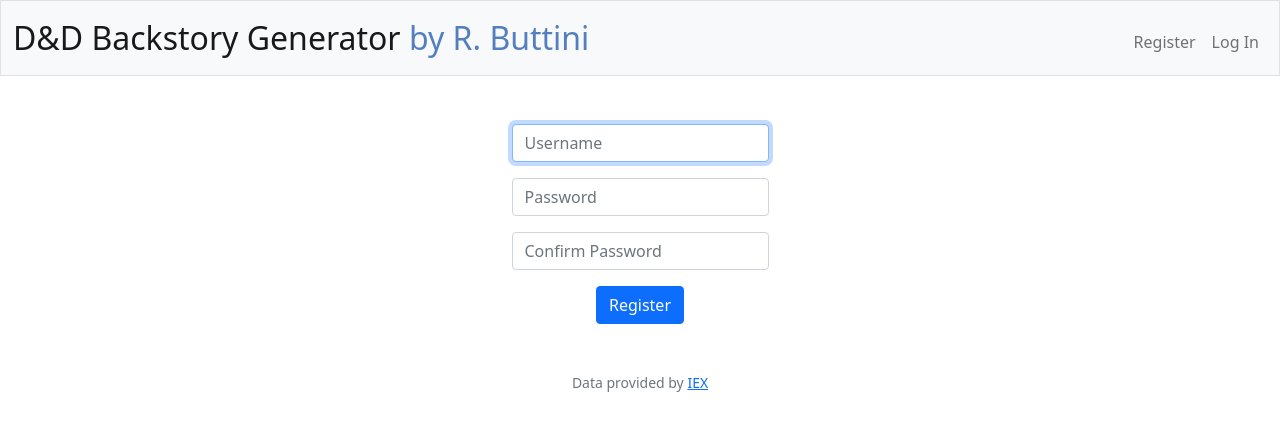
After one commit to riccardoscloud/CS50x_2023, a Flask app: page /register in a window 1280 px wide. The commit adds this page. Shown: the top 431 px of the page. Run offline with Flask 3, Linux system fonts and the light colour scheme; parts of the project's set-up code (start-up, migrations or seed data) failed here and were passed over.

Commit message:
Merge of Week10 progress

```diff
--- a/week10/finalproject/app.py
+++ b/week10/finalproject/app.py
@@ -1,12 +1,119 @@
 import os
+import sqlite3
 
 from flask import Flask, flash, redirect, render_template, request, session
+from flask_session import Session
+from werkzeug.security import check_password_hash, generate_password_hash
+
+from helpers import apology, login_required
 
 # Configure application
 app = Flask(__name__)
 
 
+# Configure session to use filesystem (instead of signed cookies)
+app.config["SESSION_PERMANENT"] = False
+app.config["SESSION_TYPE"] = "filesystem"
+Session(app)
+
+# Configure CS50 Library to use SQLite database
+db = sqlite3.connect("database.db")
+
+db.execute("CREATE TABLE users (id INTEGER PRIMARY KEY AUTOINCREMENT NOT NULL, username TEXT NOT NULL, hash TEXT NOT NULL)")
+
+@app.after_request
+def after_request(response):
+    """Ensure responses aren't cached"""
+    response.headers["Cache-Control"] = "no-cache, no-store, must-revalidate"
+    response.headers["Expires"] = 0
+    response.headers["Pragma"] = "no-cache"
+    return response
+
+
 @app.route("/")
+@login_required
 def index():
 
-    return render_template("index.html")
+    return render_template("/index.html")
+
+
+@app.route("/login", methods=["GET", "POST"])
+def login():
+    """Log user in"""
+
+    # Forget any user_id
+    session.clear()
+
+    # User reached route via POST (as by submitting a form via POST)
+    if request.method == "POST":
+
+        # Ensure username was submitted
+        if not request.form.get("username"):
+            return apology("must provide username", 403)
+
+        # Ensure password was submitted
+        elif not request.form.get("password"):
+            return apology("must provide password", 403)
+
+        # Query database for username
+        rows = db.execute("SELECT * FROM users WHERE username = ?", request.form.get("username"))
+
+        # Ensure username exists and password is correct
+        if len(rows) != 1 or not check_password_hash(rows[0]["hash"], request.form.get("password")):
+            return apology("invalid username and/or password", 403)
+
+        # Remember which user has logged in
+        session["user_id"] = rows[0]["id"]
+
+        # Redirect user to home page
+        return redirect("/")
+
+    # User reached route via GET (as by clicking a link or via redirect)
+    else:
+        return render_template("login.html")
+
+
+@app.route("/logout")
+def logout():
+    """Log user out"""
+
+    # Forget any user_id
+    session.clear()
+
+    # Redirect user to login form
+    return redirect("/")
+
+
+@app.route("/register", methods=["GET", "POST"])
+def register():
+    """Register user"""
+
+    # User reached route via POST (as by submitting a form via POST)
+    if request.method == "POST":
+
+        # Ensure username was submitted
+        if not request.form.get("username"):
+            return apology("must provide username", 400)
+
+        # Query database for username
+        rows = db.execute("SELECT * FROM users WHERE username = ?", request.form.get("username"))
+
+        # Ensure username doesn't exist
+        if len(rows) > 0:
+            return apology("username already exists", 400)
+
+        # Ensure password was submitted
+        if not request.form.get("password") or request.form.get("password") != request.form.get("confirmation"):
+            return apology("must provide two matching passwords", 400)
+
+        username = request.form.get("username")
+        hash = generate_password_hash(request.form.get("password"))
+
+        db.execute("INSERT INTO users (username, hash) VALUES (?, ?)", username, hash)
+
+        # Redirect user to home page
+        return redirect("/")
+
+    # User reached route via GET (as by clicking a link or via redirect)
+    else:
+        return render_template("register.html")
--- a/week10/finalproject/static/styles.css
+++ b/week10/finalproject/static/styles.css
@@ -9,18 +9,7 @@ nav .navbar-brand .blue
 {
     color: #537fbe;
 }
-nav .navbar-brand .red
-{
-    color: #ea433b;
-}
-nav .navbar-brand .yellow
-{
-    color: #f5b82e;
-}
-nav .navbar-brand .green
-{
-    color: #2e944b;
-}
+
 
 
 
--- /dev/null
+++ b/week10/finalproject/templates/register.html
@@ -0,0 +1,20 @@
+{% extends "layout.html" %}
+
+{% block title %}
+    Register
+{% endblock %}
+
+{% block main %}
+    <form action="/register" method="post">
+        <div class="mb-3">
+            <input autocomplete="off" autofocus class="form-control mx-auto w-auto" id="username" name="username" placeholder="Username" type="text">
+        </div>
+        <div class="mb-3">
+            <input class="form-control mx-auto w-auto" id="password" name="password" placeholder="Password" type="password">
+        </div>
+        <div class="mb-3">
+            <input class="form-control mx-auto w-auto" id="confirmation" name="confirmation" placeholder="Confirm Password" type="password">
+        </div>
+        <button class="btn btn-primary" type="submit">Register</button>
+    </form>
+{% endblock %}
```
Also changed, not shown: week10/finalproject/helpers.py (added, +31 -0 lines), week10/finalproject/templates/apology.html (added, +10 -0 lines), week10/finalproject/templates/login.html (added, +17 -0 lines), week10/finalproject/database.db (added), 1 other file.
